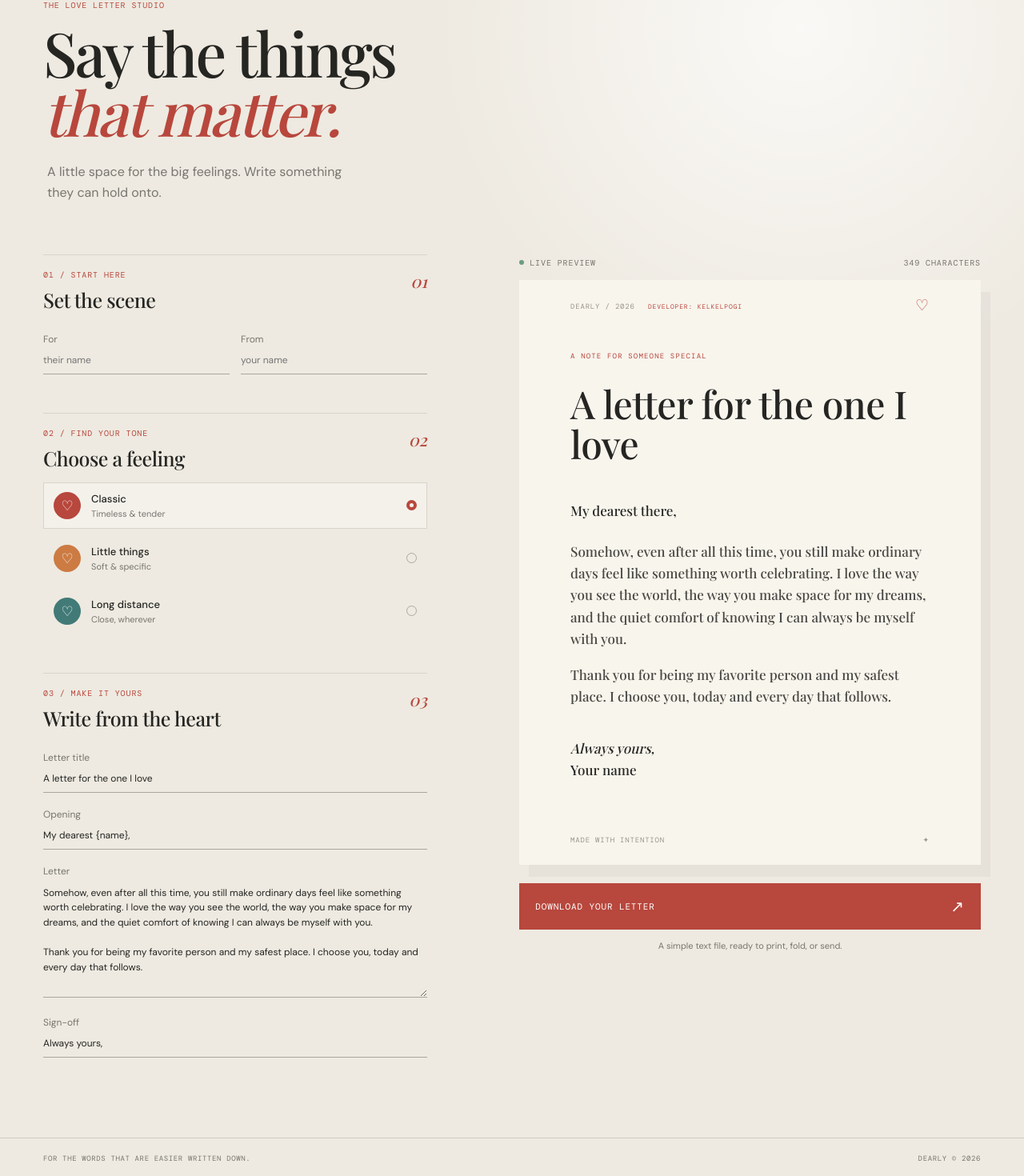
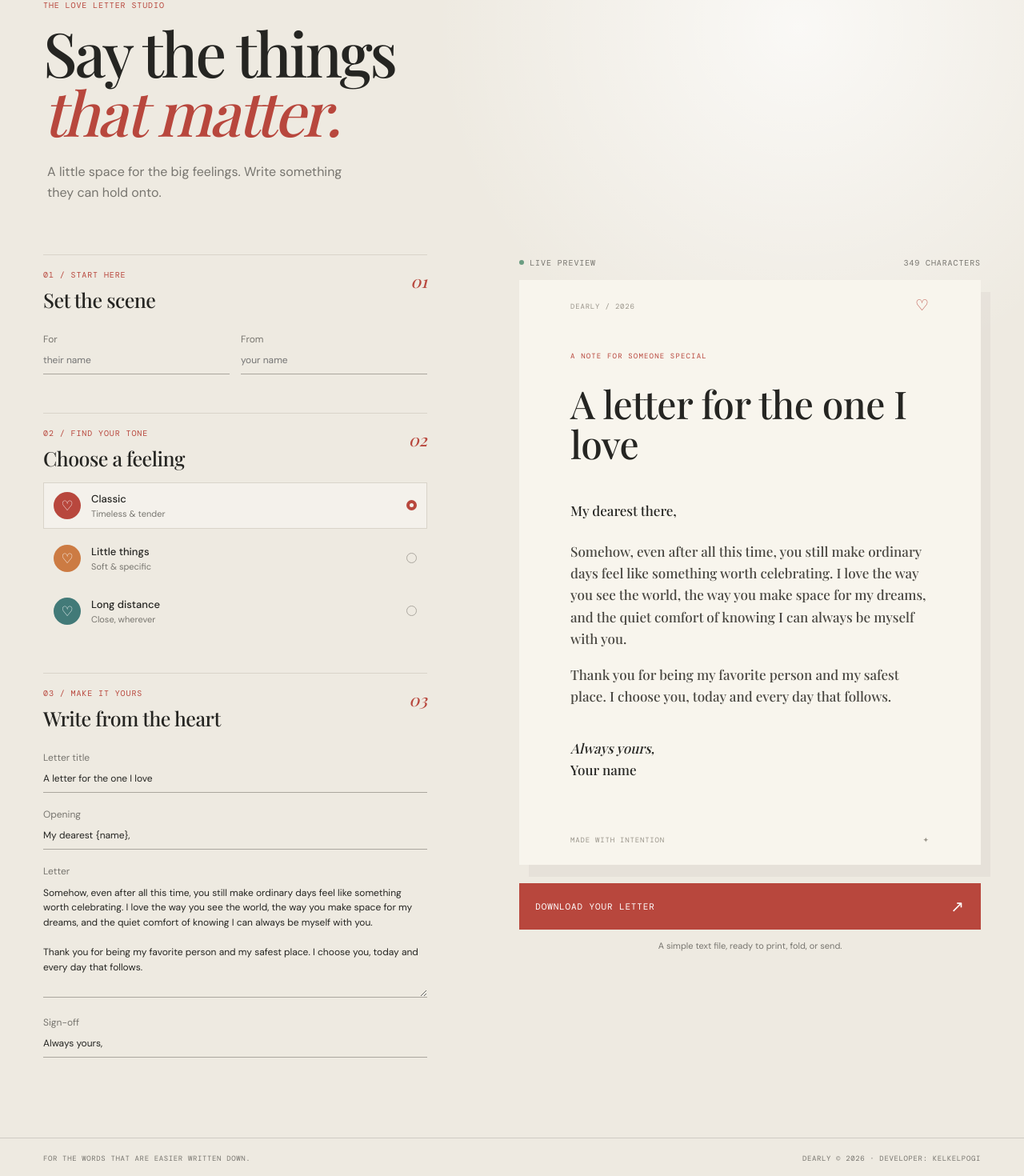
Before and after one commit to Kuromi-07/dearly-love-letter, a Next.js app: page / in a window 1280 px wide. Shown: the part 162-1632 px from the top of the page at 80% size. Built offline with nearby package versions, Linux system fonts and the light colour scheme; a web font is replaced by a local one.

Commit message:
Move developer credit out of letter preview

```diff
--- a/app/globals.css
+++ b/app/globals.css
@@ -48,7 +48,6 @@ textarea { resize: vertical; line-height: 1.55; min-height: 125px; }
 .preview-toolbar span:first-child { display: flex; align-items: center; gap: 7px; }
 .letter-paper { min-height: 670px; background: var(--paper); padding: 27px clamp(28px, 5vw, 72px) 25px; box-shadow: 12px 15px 0 rgba(50,45,37,.04); position: relative; display: flex; flex-direction: column; animation: paper-in .9s .3s ease both; }
 .paper-topline, .paper-footer { display: flex; justify-content: space-between; color: #9a958b; font-size: 9px; }
-.developer-signature { color: var(--coral); margin-left: 10px; font-size: 8px; }
 .paper-topline span:last-child { color: var(--coral); font-size: 19px; line-height: 9px; }
 .paper-content { max-width: 520px; margin: auto; width: 100%; padding: 50px 0; }
 .paper-kicker { color: var(--coral); font-family: 'DM Mono', monospace; font-size: 9px; letter-spacing: .13em; margin: 0 0 28px; }
--- a/app/page.js
+++ b/app/page.js
@@ -130,7 +130,7 @@ export default function Home() {
           <section className="preview-column" aria-label="Letter preview">
             <div className="preview-toolbar"><span><span className="live-dot" /> LIVE PREVIEW</span><span>{letter.body.length} characters</span></div>
             <article className="letter-paper">
-              <div className="paper-topline"><span>DEARLY / 2026 <small className="developer-signature">DEVELOPER: KELKELPOGI</small></span><span>♡</span></div>
+              <div className="paper-topline"><span>DEARLY / 2026</span><span>♡</span></div>
               <div className="paper-content">
                 <p className="paper-kicker">A NOTE FOR {letter.recipient ? letter.recipient.toUpperCase() : "SOMEONE SPECIAL"}</p>
                 <h2>{letter.title}</h2>
@@ -145,7 +145,7 @@ export default function Home() {
           </section>
         </div>
       </section>
-      <footer><span>For the words that are easier written down.</span><span>dearly © 2026</span></footer>
+      <footer><span>For the words that are easier written down.</span><span>dearly © 2026 · developer: kelkelpogi</span></footer>
     </main>
   );
 }
```
